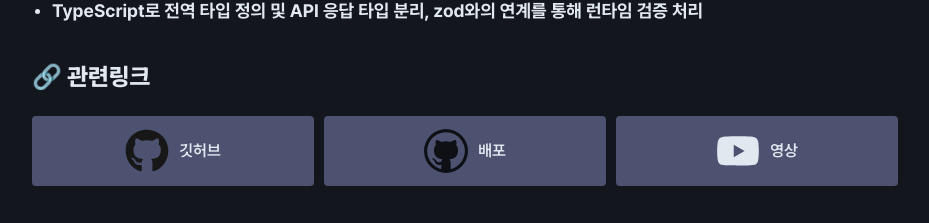
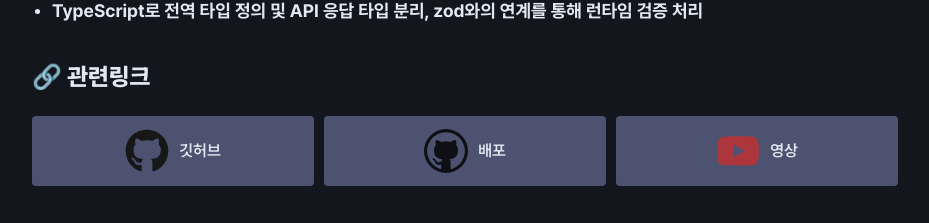
Before and after one commit to sanghyeonLee2/sanghyeon.dev, a Next.js app: page / in a window 1280 px wide. Shown: the part 2277-2500 px from the top of the page, without its empty margins (175-1104 px from the left). Built offline with nearby package versions, Linux system fonts and the light colour scheme; a web font is replaced by a local one.

Commit message:
design: 유튜브 브랜드 컬러 등 추가

```diff
--- a/src/styles/theme.css
+++ b/src/styles/theme.css
@@ -102,6 +102,8 @@
   --pytorch: #ee4c2c;
   --pytorch-text: #fff;
 
+  --youtube: #ff0033;
+
   --zustand: #000000;
   --react-native: #61dafb;
   --beautifulsoup: #f47944;
@@ -109,6 +111,7 @@
   --c: #a8b9cc;
   --git: #f05032;
   --esbuild: #ffcf00;
+  --esbuild-text: #fff;
 }
 
 html.dark {
@@ -232,6 +235,8 @@ html.dark {
   --pytorch: #ee4c2ccc;
   --pytorch-text: #fff;
 
+  --youtube: #c53030cc;
+
   --zustand: #000000cc;
   --react-native: #61dafbcc;
   --beautifulsoup: #f47944cc;
@@ -239,4 +244,5 @@ html.dark {
   --c: #a8b9cccc;
   --git: #f05032cc;
   --esbuild: #ffcf00cc;
+  --esbuild-text: #000;
 }
```
